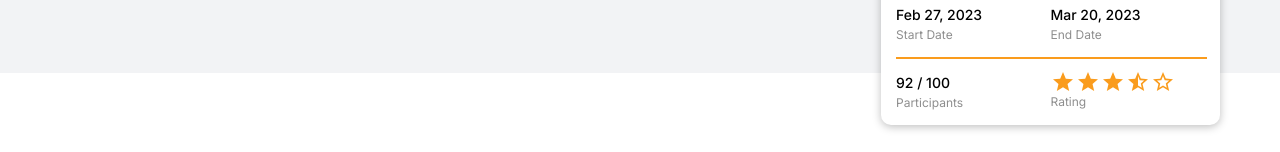
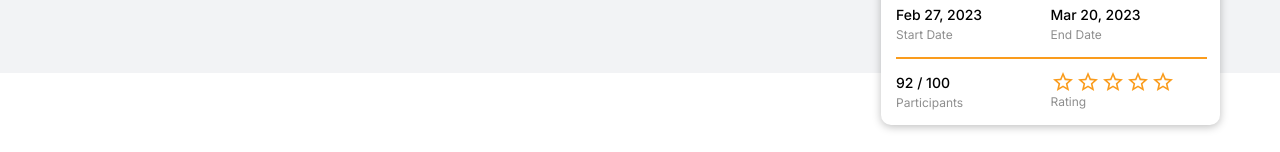
Before and after one commit to iambaangkok/challenge-organizer-frontend, a Next.js app: page /challenge in a window 1280 px wide. Shown: the part 725-877 px from the top of the page. Built offline with nearby package versions, Linux system fonts and the light colour scheme.

Commit message:
added StarRating component

```diff
--- /dev/null
+++ b/components/challenge/StarRating.tsx
@@ -0,0 +1,48 @@
+import styles from "./css/StarRating.module.scss";
+import { useState, useEffect } from "react";
+import { Star, StarBorder, StarHalf } from "@mui/icons-material";
+
+export interface StarRatingData {
+    rating: number;
+}
+
+export default function StarRating({ rating }: StarRatingData) {
+    const [stars, setStars] = useState<number[]>([0, 0, 0, 0, 0]);
+
+    // useEffects
+
+    useEffect(() => {
+        const calculateStars = () => {
+            var newStars : number[] = [];
+            for (let i = 1; i <= 5; ++i) {
+                if (rating >= i) {
+                    newStars.push(1);
+                } else if (rating >= i-0.5) {
+                    newStars.push(0.5);
+                } else {
+                    newStars.push(0);
+                }
+            }
+
+            setStars(newStars);
+        };
+
+        calculateStars();
+
+        return () => {};
+    }, []);
+
+    return (
+        <div className={styles["stars-wrapper"]}>
+            {stars.map((x, index) =>
+                x === 1 ? (
+                    <Star key={index} className={styles["star"]} />
+                ) : x === 0.5 ? (
+                    <StarHalf key={index} className={styles["star"]} />
+                ) : (
+                    <StarBorder key={index} className={styles["star"]} />
+                )
+            )}
+        </div>
+    );
+}
--- /dev/null
+++ b/components/challenge/css/StarRating.module.scss
@@ -0,0 +1,20 @@
+.stars-wrapper {
+    display: flex;
+    flex-direction: row;
+    align-items: flex-start;
+    padding: 0px;
+    gap: 1px;
+
+    position: relative;
+    top: -4px;
+
+    width: 100%;
+    height: 16px;
+
+    /* Inside auto layout */
+    flex: 0 0 auto;
+
+    .star {
+        color: var(--PrimaryMain);
+    }
+}
--- a/pages/challenge/css/style.module.scss
+++ b/pages/challenge/css/style.module.scss
@@ -350,31 +350,7 @@
                         }
 
                         .field {
-                            // position:relative;
-                            // top:-6px;
-
                             color: var(--TextDimmedMain);
-                        }
-
-                        .icons-container {
-                            display: flex;
-                            flex-direction: row;
-                            align-items: flex-start;
-                            padding: 0px;
-                            gap: 1px;
-
-                            position: relative;
-                            top: -4px;
-
-                            width: 100%;
-                            height: 16px;
-
-                            /* Inside auto layout */
-                            flex: 0 0 auto;
-
-                            .icon {
-                                color: var(--PrimaryMain);
-                            }
                         }
                     }
                 }
--- a/pages/challenge/index.tsx
+++ b/pages/challenge/index.tsx
@@ -9,9 +9,9 @@ import { CSSProperties, useCallback, useEffect, useState } from "react";
 
 import { testPostListsByTabs } from "../../lib/postListByTabs";
 import { testChallengePageData } from "../../lib/challengePageData";
-import { Star, StarBorder, StarHalf } from "@mui/icons-material";
 import CountdownTimer from "../../components/challenge/CountdownTimer";
 import Link from "next/link";
+import StarRating from "../../components/challenge/StarRating";
 
 export interface TabData {
     index: number;
@@ -80,7 +80,6 @@ export default function Challenge() {
         }) as unknown as TabData;
 
         setTabData(newTabData);
-        console.log(typeof newTabData);
     }, [tabValue]);
 
     // useEffects
@@ -90,9 +89,6 @@ export default function Challenge() {
         const fetchChallengeData = () => {
             const newChallengePageData =
                 testChallengePageData as unknown as ChallengePageData;
-
-            console.log(newChallengePageData);
-            console.log(typeof newChallengePageData);
 
             setChallengePageData(newChallengePageData);
         };
@@ -343,15 +339,7 @@ export default function Challenge() {
                                     </div>
                                 </div>
                                 <div className={styles["infotexts-container"]}>
-                                    <div className={styles["icons-container"]}>
-                                        <Star className={styles["icon"]} />
-                                        <Star className={styles["icon"]} />
-                                        <Star className={styles["icon"]} />
-                                        <StarHalf className={styles["icon"]} />
-                                        <StarBorder
-                                            className={styles["icon"]}
-                                        />
-                                    </div>
+                                    <StarRating rating={challengePageData? challengePageData.rating : 0}></StarRating>
                                     <div
                                         className={
                                             styles["field"] + " S2Regular"
```
